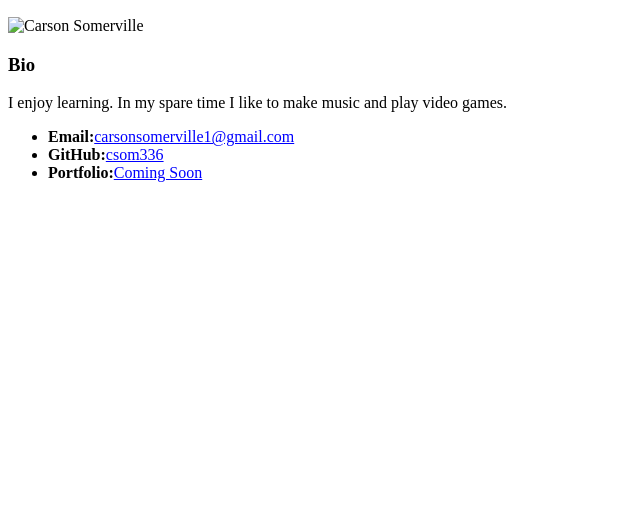
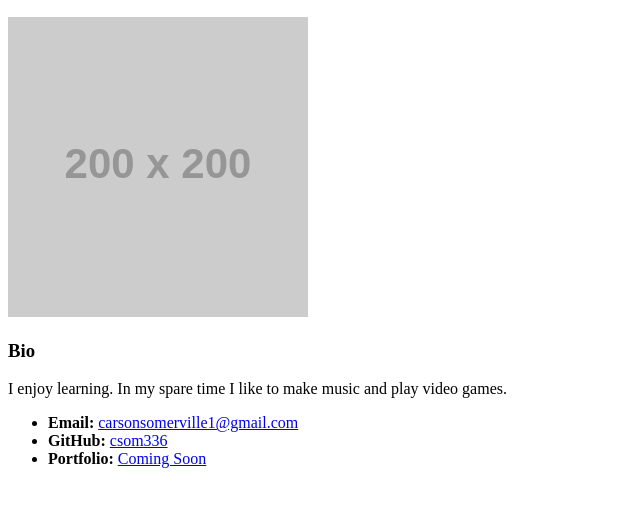
Before and after one commit to csom336/Gittesting, a plain HTML site: page index.html in a window 1280 px wide. Shown: the part 110-616 px from the top of the page, without its empty margins (0-640 px from the left). Drawn offline with Linux system fonts and the light colour scheme; placeholder pictures from the web are drawn by us.

Commit message:
added hyperlinks and changed photo

```diff
--- a/index.html
+++ b/index.html
@@ -7,11 +7,19 @@
   </head>
 
   <body>
+    <header>
+
     <h1>Student Bio</h1>
+
+    </header>
+
+    <section>
 
     <h2>Carson Somerville</h2>
 
-    <img src="file:///C:/Users/User/OneDrive/Desktop/Helianthus_divaricatus-4%20(1).jpg" alt="Carson Somerville" width="300" height="300"/>
+    <img src="https://via.placeholder.com/200" alt="Carson Somerville" width="300" height="300"/>
+
+    </section>
 
     <h3>Bio</h3>
 
@@ -20,9 +28,9 @@
     </p>
 
     <ul>
-        <li><strong>Email:</strong><u style="color:blue">carsonsomerville1@gmail.com</u></li>
-        <li><strong>GitHub:</strong><u style="color:blue">csom336</u></li>
-        <li><strong>Portfolio:</strong><u style="color:blue">Coming Soon</u></li>
+        <li><strong>Email:</strong> <a href="#">carsonsomerville1@gmail.com</a></li>
+        <li><strong>GitHub:</strong> <a href="#">csom336</a></li>
+        <li><strong>Portfolio:</strong> <a href="#">Coming Soon</a></li>
       </ul>
   </body>
 </html>
```
